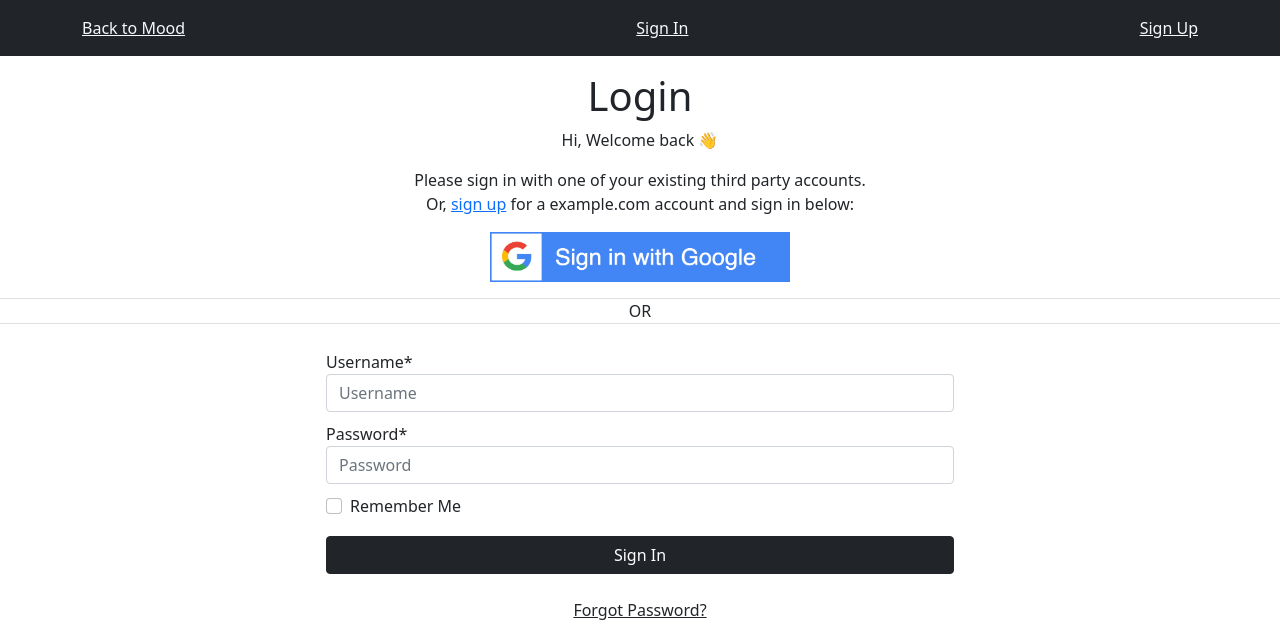
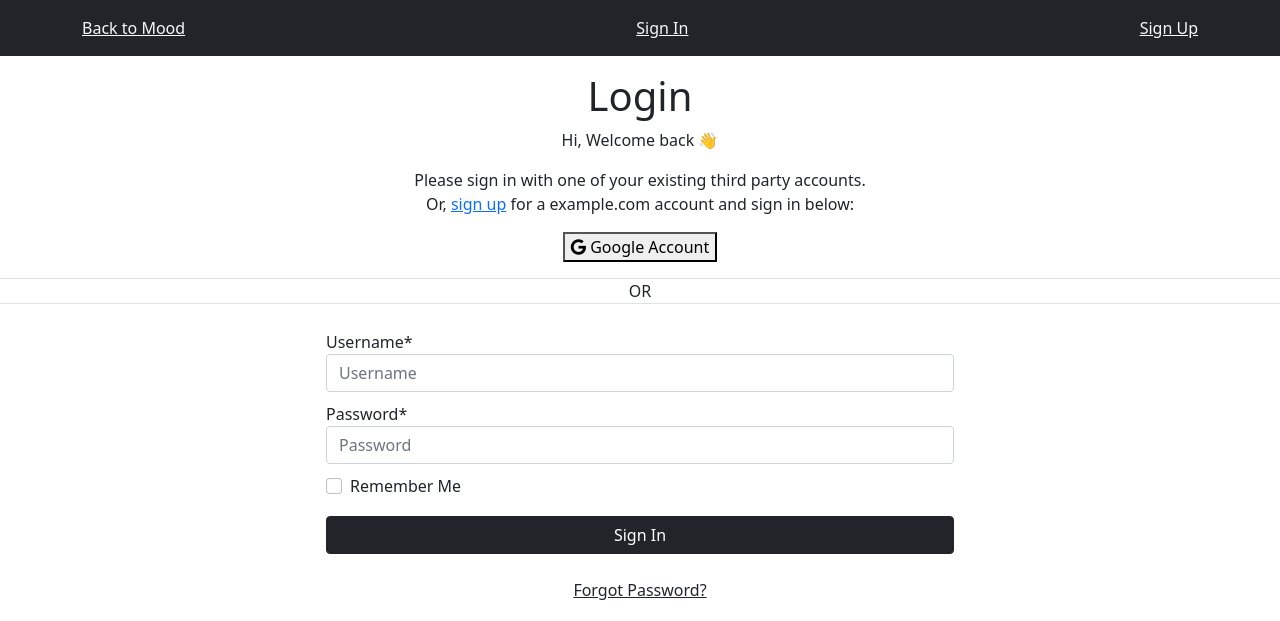
Before and after one commit to MemoMood/MemoMood, a Django app: page /accounts/login/ in a window 1280 px wide. Shown: the top 621 px of the page. Run offline with Django 4.2, Linux system fonts and the light colour scheme; some libraries are stand-ins or nearby versions.

Commit message:
Change Google button from issue#54

```diff
--- a/mood/templates/socialaccount/snippets/provider_list.html
+++ b/mood/templates/socialaccount/snippets/provider_list.html
@@ -1,5 +1,6 @@
 {% load socialaccount %}
 {% load static %}
+<script src="https://kit.fontawesome.com/3c7104b926.js" crossorigin="anonymous"></script>
 
 {% get_providers as socialaccount_providers %}
 
@@ -7,22 +8,18 @@
 {% if provider.id == "openid" %}
 {% for brand in provider.get_brands %}
 <div>
-  <a title="{{brand.name}}"
-     class="socialaccount_provider {{provider.id}} {{brand.id}}"
-     href="{% provider_login_url provider.id openid=brand.openid_url process=process %}"
-     >{{brand.name}}</a>
+  <a title="{{brand.name}}" class="socialaccount_provider {{provider.id}} {{brand.id}}"
+    href="{% provider_login_url provider.id openid=brand.openid_url process=process %}">{{brand.name}}</a>
 </div>
 {% endfor %}
 {% endif %}
 <div class="my-2">
   <a title="{{provider.name}}" class="socialaccount_provider {{provider.id}}"
-     href="{% provider_login_url provider.id process=process scope=scope auth_params=auth_params %}">
-     <img
-      src="
-     {% with 'images/'|add:provider.name|add:'.png' as image %}
-      {% static image %}
-     {% endwith %}
-     " alt="{{ provider.name }}" height="50" width="300"/>
-     </a>
+    href="{% provider_login_url provider.id process=process scope=scope auth_params=auth_params %}">
+    <button type="submit"
+      class="text-black">
+      <i class="fa-brands fa-google"></i> Google Account
+    </button>
+  </a>
 </div>
 {% endfor %}
```
